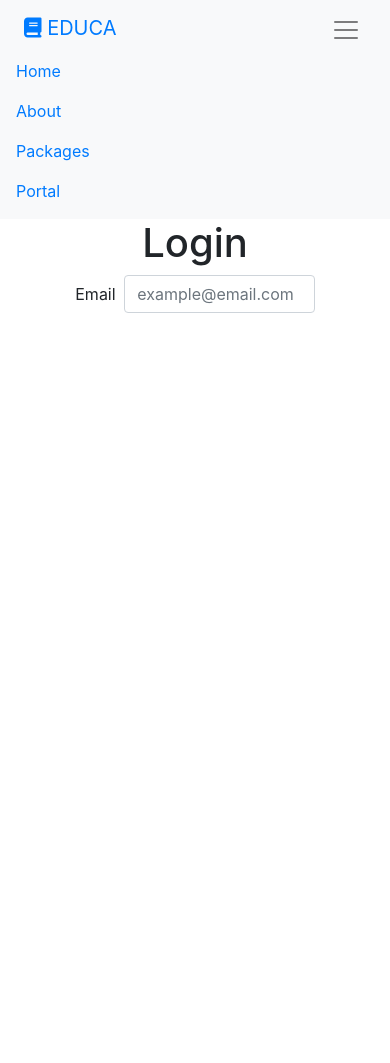
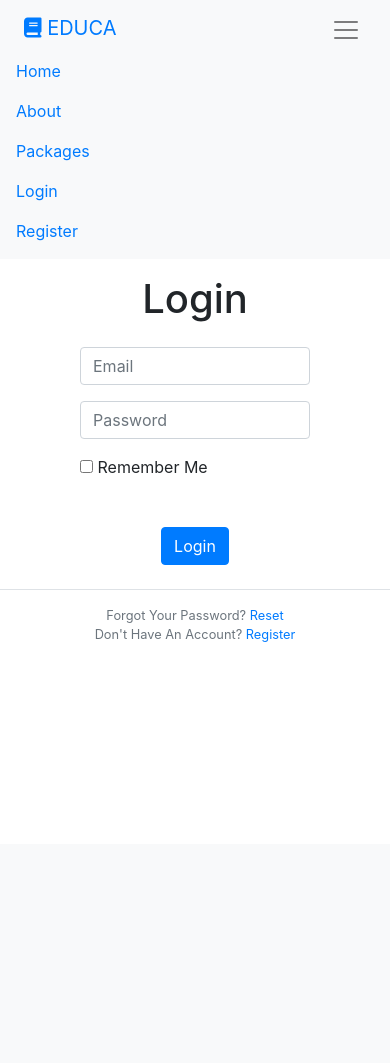
Before and after one commit to javierpelayo/educa, a Flask app: page /login in a window 390 px wide, after a click that opens the changed part. After the commit the page ends 642 px from the top, so only its background shows below. Run offline with Flask 2, Linux system fonts and the light colour scheme; some libraries are stand-ins or nearby versions.

Commit message:
update forms & add db schema

```diff
--- a/educa/forms.py
+++ b/educa/forms.py
@@ -30,3 +30,6 @@ class LoginForm(FlaskForm):
                             validators=[DataRequired()])
     remember = BooleanField('Remember Me')
     submit = SubmitField('Login')
+
+class CourseForm(FlaskForm):
+    pass
--- a/educa/routes.py
+++ b/educa/routes.py
@@ -2,9 +2,9 @@ from flask import (render_template,request,
                     redirect, url_for,
                     session, logging, current_app)
 from . import app, bcrypt
-from educa.filters import autoversion
 from educa.forms import RegistrationForm, LoginForm
 from functools import wraps
+from educa.filters import autoversion
 
 # 1. MAIN STAGE - INTRODUCTION PAGES
 @app.route('/')
@@ -20,23 +20,20 @@ def about():
 def packages():
     return render_template("packages.html", title="Packages")
 
-# 2. SUB-STAGE LOGIN PORTAL
-@app.route('/portal')
-def portal():
-    return render_template("portal.html", title="Portal")
-
+# 2. SUB-STAGE
 @app.route('/register', methods=['GET', 'POST'])
 def register():
     form = RegistrationForm()
     # if the form is validated on submit
-    if form.validate_on_submit():
+    if request.method == 'POST' and form.validate_on_submit():
+        # User DB entry here
         return redirect(url_for('home'))
-    print(form.hidden_tag())
     return render_template("register.html", title="Register",
                             form=form)
 
-@app.route('/login')
+@app.route('/login', methods=['GET', 'POST'])
 def login():
     form = LoginForm()
-    return render_template("login.html", title="Login",
-                            form=form)
+    if request.method == 'POST' and form.validate_on_submit():
+        return redirect(url_for('home'))
+    return render_template("login.html", title="Login", form=form)
--- a/educa/templates/layout.html
+++ b/educa/templates/layout.html
@@ -36,7 +36,10 @@
         </ul>
         <ul class="navbar-nav">
           <li class="nav-item">
-            <a class="nav-link" href="{{ url_for("portal") }}">Portal</a>
+            <a class="nav-link" href="{{ url_for("login") }}">Login</a>
+          </li>
+          <li class="nav-item">
+            <a class="nav-link" href="{{ url_for("register") }}">Register</a>
           </li>
         </ul>
       </div>
--- a/educa/templates/login.html
+++ b/educa/templates/login.html
@@ -1,19 +1,56 @@
 {% extends "layout.html" %}
 {% block content %}
-  <div class="h-100 container">
-    <div class="row justify-content-center">
+  <!-- Empty strings in action returns same url -->
+  <form class="needs-validation" method="POST" novalidate>
+    <!-- CSRF token protects against input attacks -->
+    {{ form.hidden_tag() }}
+    <div class="row justify-content-center my-3">
       <h1 class="display-5">Login</h1>
     </div>
-    <form action="{{ url_for('login') }}" method="POST">
-      <div class="container px-5">
-        <div class="form-group row justify-content-center align-items-center">
-          <label for="login-email" class="col-2 col-md-1 col-form-label text-center">Email </label>
-          <div class="col-9 col-md-6">
-            <input id="login-email" class="form-control" type="email" name="email" placeholder="example@email.com">
-          </div>
+    <div class="form-group d-flex flex-column align-items-center">
+        <div class="col-8 col-md-6 col-lg-4 mb-3">
+          {% if form.email.errors %}
+            {{ form.email(class="form-control is-invalid", placeholder="Email") }}
+            <div class="invalid-feedback">
+              {% for error in form.email.errors %}
+                <small>{{ error }}</small>
+              {% endfor %}
+            </div>
+          {% else %}
+            {{ form.email(class="form-control", placeholder="Email") }}
+            <div class="valid-feedback">
+              <span>Looks Good!</span>
+            </div>
+          {% endif %}
+        </div>
+        <div class="col-8 col-md-6 col-lg-4 mb-3">
+          {% if form.password.errors %}
+            {{ form.password(class="form-control is-invalid", placeholder="Password") }}
+            <div class="invalid-feedback">
+              {% for error in form.password.errors %}
+                <small>{{ error }}</small>
+              {% endfor %}
+            </div>
+          {% else %}
+            {{ form.password(class="form-control", placeholder="Password") }}
+            <div class="valid-feedback">
+              <span>Looks Good!</span>
+            </div>
+          {% endif %}
+        </div>
+        <div class="col-8 col-md-6 col-lg-4 mb-3">
+          {{ form.remember }}
+          {{ form.remember.label }}
         </div>
       </div>
-    </form>
-
+      <div class="d-flex justify-content-center my-4">
+        {{ form.submit(class="btn btn-primary") }}
+      </div>
+  </form>
+  <div class="border-top pt-3 row justify-content-center">
+    <small class="text-muted">Forgot Your Password? <a href="#">Reset</a></small>
+  </div>
+  <div class="row justify-content-center">
+    <small class="text-muted mb-5">Don't Have An Account? <a href="{{ url_for('register') }}">Register</a></small>
   </div>
 {% endblock content %}
```
Also changed, not shown: educa/models.py (+122 -2 lines), educa/templates/portal.html (deleted, +0 -16 lines), educa/templates/register.html (+24 -3 lines).
